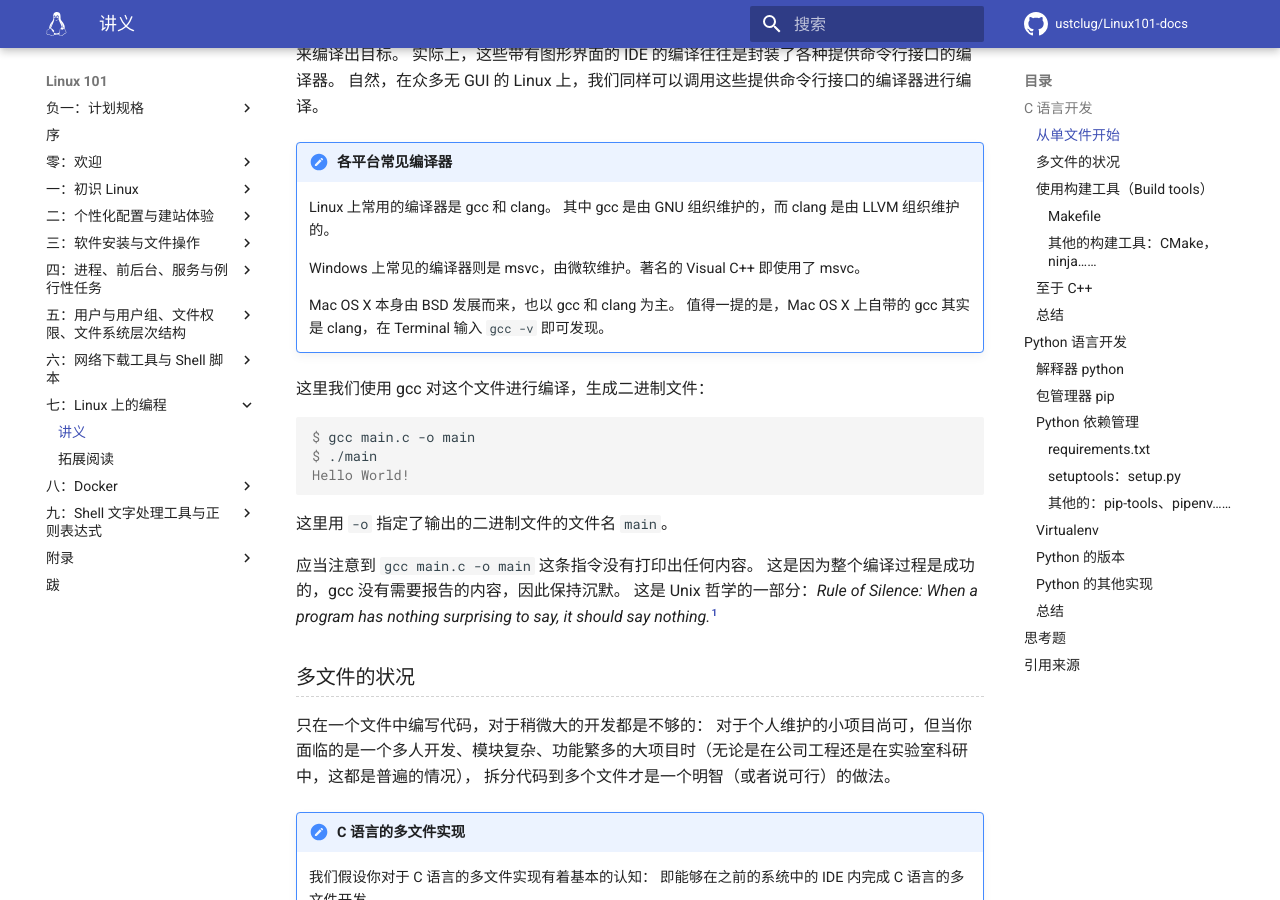
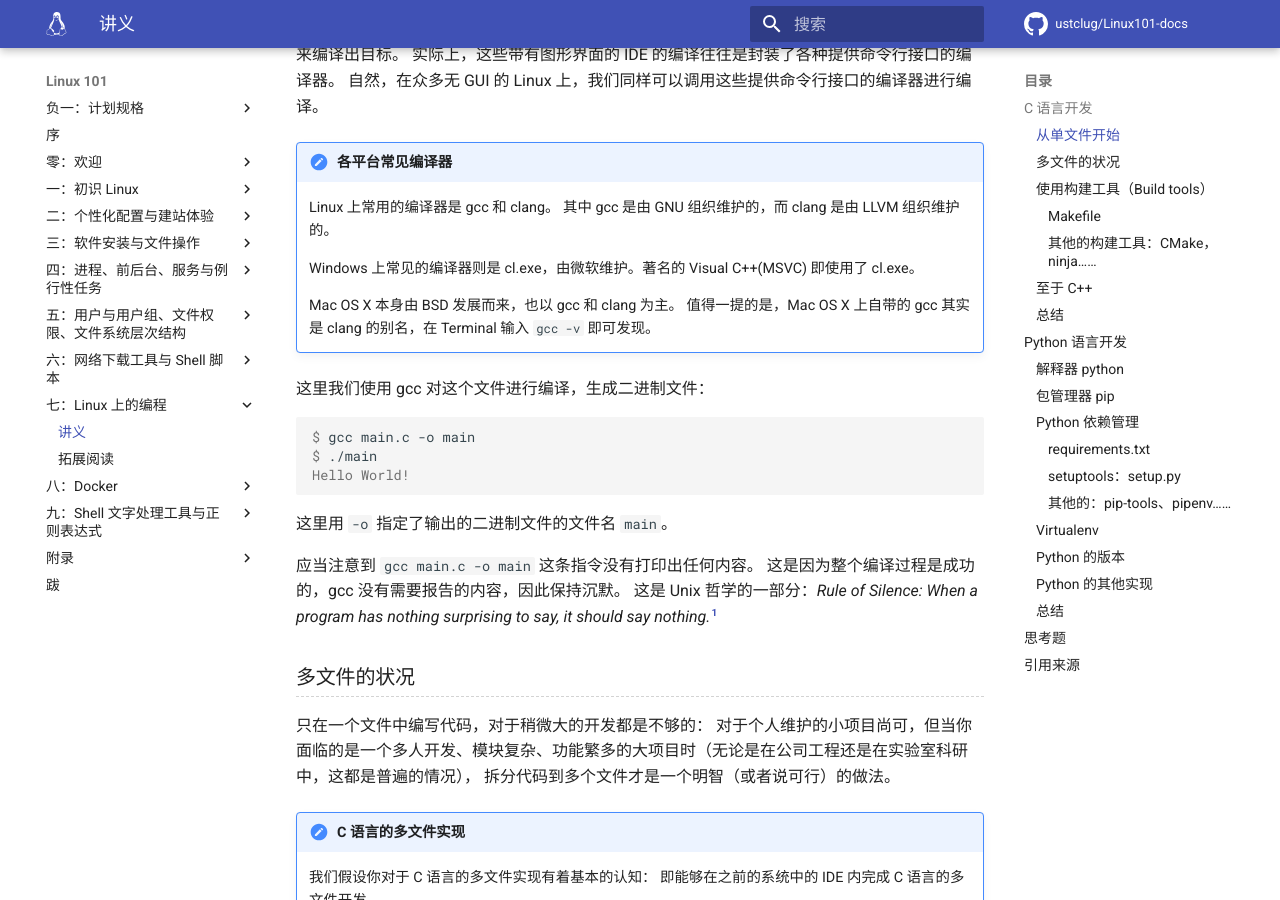
Before and after one commit to ustclug/Linux101-docs, an MkDocs documentation site: the page built from docs/Ch07/index.md, in a window 1280 px wide and 900 px high, scrolled down 948 px. Built offline with MkDocs 1.6.1 and Material for MkDocs 9.7.7, drawn with Linux system fonts in a browser that asks for light colours; comment, search, counter and statistics services are not loaded.

Commit message:
Update index.md

```diff
--- a/docs/Ch07/index.md
+++ b/docs/Ch07/index.md
@@ -42,10 +42,10 @@ int main() {
     Linux 上常用的编译器是 gcc 和 clang。
     其中 gcc 是由 GNU 组织维护的，而 clang 是由 LLVM 组织维护的。
 
-    Windows 上常见的编译器则是 msvc，由微软维护。著名的 Visual C++ 即使用了 msvc。
+    Windows 上常见的编译器则是 cl.exe，由微软维护。著名的 Visual C++(MSVC) 即使用了 cl.exe。
 
     Mac OS X 本身由 BSD 发展而来，也以 gcc 和 clang 为主。
-    值得一提的是，Mac OS X 上自带的 gcc 其实是 clang，在 Terminal 输入 `gcc -v` 即可发现。
+    值得一提的是，Mac OS X 上自带的 gcc 其实是 clang 的别名，在 Terminal 输入 `gcc -v` 即可发现。
 
 这里我们使用 gcc 对这个文件进行编译，生成二进制文件：
 
```
